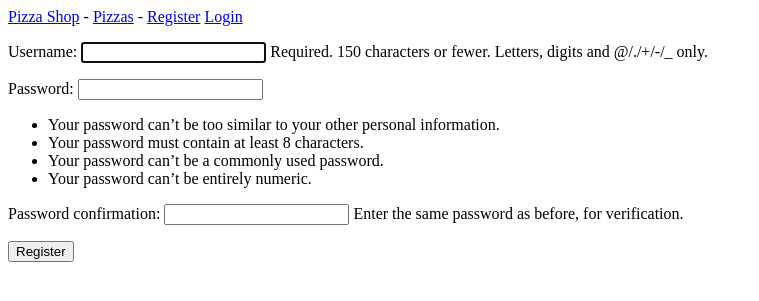
After one commit to RaneTech/pizzeria, a Django app: page /register/ in a window 1280 px wide. The commit adds this page. Shown: the top 301 px of the page, without its empty margins (0-759 px from the left). Run offline with Django 3.2, Linux system fonts and the light colour scheme.

Commit message:
UserFunction complete basically

```diff
--- /dev/null
+++ b/chief/templates/chief/register.html
@@ -0,0 +1,12 @@
+{% extends 'pizzas/base.html' %}
+
+{% block content %}
+
+  <form action="{% url 'register' %}" method='post'>
+    {% csrf_token %}
+    {{ form.as_p }}
+    <button name='submit'>Register</button>
+    <input type='hidden' name='next' value="{% url 'index' %}" />
+  </form>
+
+{% endblock content %}
--- a/chief/views.py
+++ b/chief/views.py
@@ -1,3 +1,29 @@
 from django.shortcuts import render
+from django.http import HttpResponseRedirect
+from django.urls import reverse
+from django.contrib.auth import logout,login,authenticate
+from django.contrib.auth.forms import UserCreationForm
+# Create your views here.
 
-# Create your views here.
+
+def logout_view(request):
+	logout(request)
+	return HttpResponseRedirect(reverse('index'))
+
+
+def register(request):
+	if request.method != 'POST':
+		myform = UserCreationForm()
+	else:
+		myform = UserCreationForm(request.POST)
+		if myform.is_valid():
+			new_user = myform.save()
+			authenticated_user = authenticate(username=new_user.username,
+			  password=request.POST['password1'])
+#zhe ge xing bu tong
+#			  password=new_user.password)
+			login(request,authenticated_user)
+			return HttpResponseRedirect(reverse('index'))
+
+	context = {'form': myform}
+	return render(request, 'chief/register.html', context)
--- a/pizzas/templates/pizzas/base.html
+++ b/pizzas/templates/pizzas/base.html
@@ -3,7 +3,9 @@
 	<a href="{% url 'pizzas' %}">Pizzas</a> -
 	{% if user.is_authenticated %}
 	  Hello,{{ user.username }}.
+	  <a href="{% url 'logout' %}">Logout</a>
 	{% else %}
+	  <a href="{% url 'register' %}">Register</a>
 	  <a href="{% url 'login' %}">Login</a>
 	{% endif %}
 </p>
--- a/pizzeria/urls.py
+++ b/pizzeria/urls.py
@@ -1,36 +1,39 @@
 """pizzeria URL Configuration
 
 The `urlpatterns` list routes URLs to views. For more information please see:
-    https://docs.djangoproject.com/en/2.0/topics/http/urls/
+	https://docs.djangoproject.com/en/2.0/topics/http/urls/
 Examples:
 Function views
-    1. Add an import:  from my_app import views
-    2. Add a URL to urlpatterns:  path('', views.home, name='home')
+	1. Add an import:  from my_app import views
+	2. Add a URL to urlpatterns:  path('', views.home, name='home')
 Class-based views
-    1. Add an import:  from other_app.views import Home
-    2. Add a URL to urlpatterns:  path('', Home.as_view(), name='home')
+	1. Add an import:  from other_app.views import Home
+	2. Add a URL to urlpatterns:  path('', Home.as_view(), name='home')
 Including another URLconf
-    1. Import the include() function: from django.urls import include, path
-    2. Add a URL to urlpatterns:  path('blog/', include('blog.urls'))
+	1. Import the include() function: from django.urls import include, path
+	2. Add a URL to urlpatterns:  path('blog/', include('blog.urls'))
 """
 from django.contrib import admin
 from django.urls import path
 from django.contrib.auth.views import login
 from pizzas import views
+from chief import views as chief_views
 
 
 urlpatterns = [
-    path('admin/', admin.site.urls),
-    path('', views.index, name='index'),
-    path('pizzas/', views.pizzas, name='pizzas'),
-    path('pizzas/<pizza_id>/', views.pizza, name='pizza'),
-    path('new_pizza/', views.new_pizza, name='new_pizza'),
-    path('edit_pizza/<pizza_id>/', views.edit_pizza, name='edit_pizza'),
-    path('del_pizza/<pizza_id>/', views.del_pizza, name='del_pizza'),
-    path('new_topping/<pizza_id>/', views.new_topping, name='new_topping'),
-    path('del_topping/<topping_id>/', views.del_topping, name='del_topping'),
-    path('edit_topping/<topping_id>/', views.edit_topping, name='edit_topping'),
-    path('login/', login, {'template_name':'chief/login.html'}, name='login'),
+	path('admin/', admin.site.urls),
+	path('', views.index, name='index'),
+	path('pizzas/', views.pizzas, name='pizzas'),
+	path('pizzas/<pizza_id>/', views.pizza, name='pizza'),
+	path('new_pizza/', views.new_pizza, name='new_pizza'),
+	path('edit_pizza/<pizza_id>/', views.edit_pizza, name='edit_pizza'),
+	path('del_pizza/<pizza_id>/', views.del_pizza, name='del_pizza'),
+	path('new_topping/<pizza_id>/', views.new_topping, name='new_topping'),
+	path('del_topping/<topping_id>/', views.del_topping, name='del_topping'),
+	path('edit_topping/<topping_id>/', views.edit_topping, name='edit_topping'),
+	path('login/', login, {'template_name':'chief/login.html'}, name='login'),
+	path('logout/', chief_views.logout_view, name='logout'),
+	path('register/', chief_views.register, name='register'),
 
 
 ]
```
